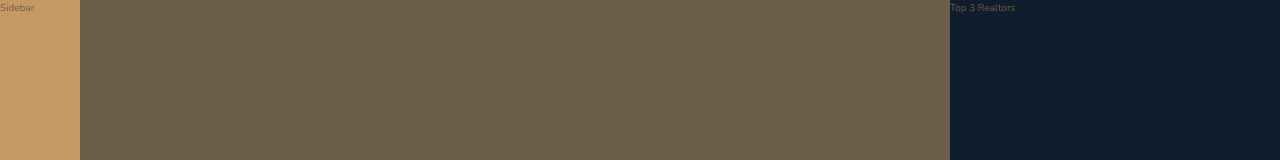
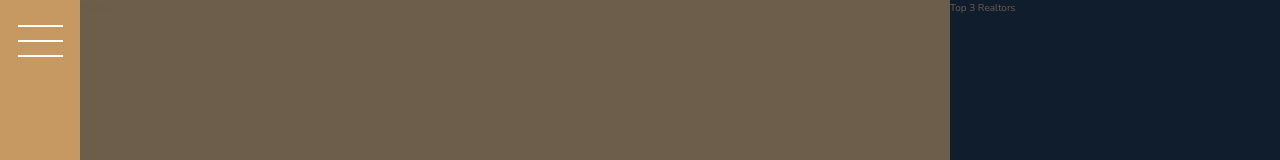
Before and after one commit to DenisPepper/jonas-css-nexter, a React (Vite) app: page / in a window 1280 px wide. Shown: the top 160 px of the page. Built offline with nearby package versions, Linux system fonts and the light colour scheme.

Commit message:
Добавит кнопку на боковую панель

```diff
--- a/src/components/sidebar/sidebar.jsx
+++ b/src/components/sidebar/sidebar.jsx
@@ -1,5 +1,7 @@
 import './sidebar.scss';
 
 export function Sidebar() {
-  return <div className='sidebar'>Sidebar</div>;
+  return <div className='sidebar'>
+     <button className='nav-btn'></button>
+  </div>;
 }
--- a/src/components/sidebar/sidebar.scss
+++ b/src/components/sidebar/sidebar.scss
@@ -4,4 +4,33 @@
   background-color: $color-primary;
   grid-column: sidebarStart / sidebarEnd;
   grid-row: 1/ -1;
+
+  display: flex;
+  justify-content: center;
 }
+
+.nav-btn {
+  border: none;
+  border-radius: 0;
+
+  background-color: #fff;
+  height: 2px;
+  width: 4.5rem;
+  margin-top: 4rem;
+
+  &::before,
+  &::after {
+    background-color: #fff;
+    height: 2px;
+    width: 4.5rem;
+    content: '';
+    display: block;
+  }
+
+  &::before {
+    transform: translateY(-1.5rem);
+  }
+  &::after {
+    transform: translateY(1.3rem);
+  }
+}
```
